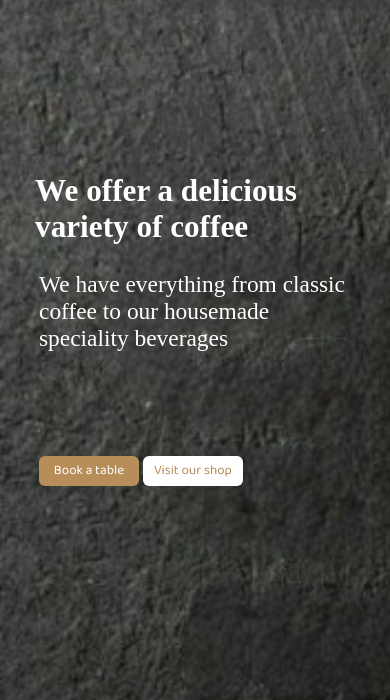
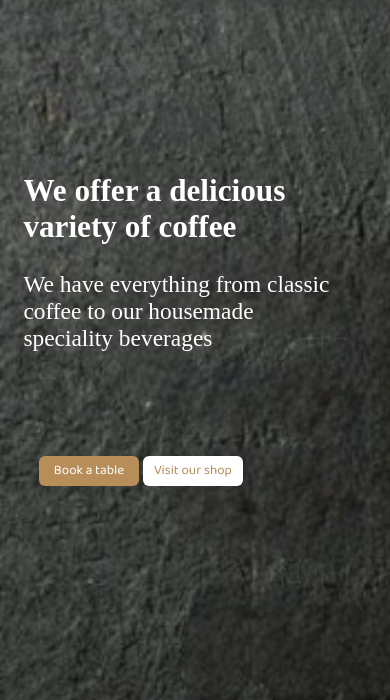
Before and after one commit to ShivaSharma12345/evolve2, a plain HTML site: page index.html in a window 390 px wide. Shown: the part 139-839 px from the top of the page. Drawn offline with Linux system fonts and the light colour scheme.

Commit message:
style.css

```diff
--- a/style.css
+++ b/style.css
@@ -427,15 +427,17 @@ button {
     position: relative;
     width: 80%;
     top: 25%;
-    left: 9%;
+    left: 6%;
     font-size: 4vw;
+    transition: left 1s ease-in-out 0.1s;
 }
     .subheading{
         position: relative;
         top: 28%;
         width: 80%;
-        left: 10%;
+        left: 6%;
         font-size: 6vw;
+        transition: left 1s ease-in-out 0.1s;
     }
     .homebuttons{
         position: relative;
```
